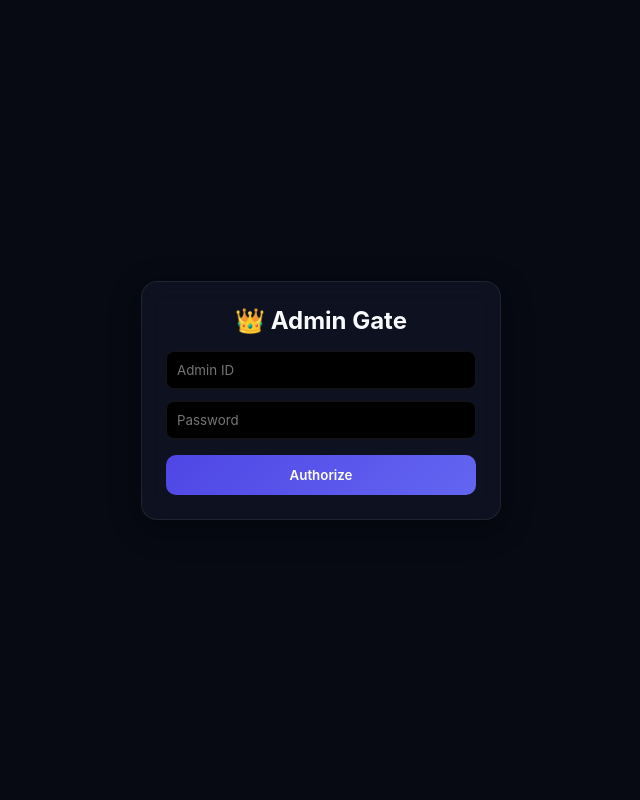
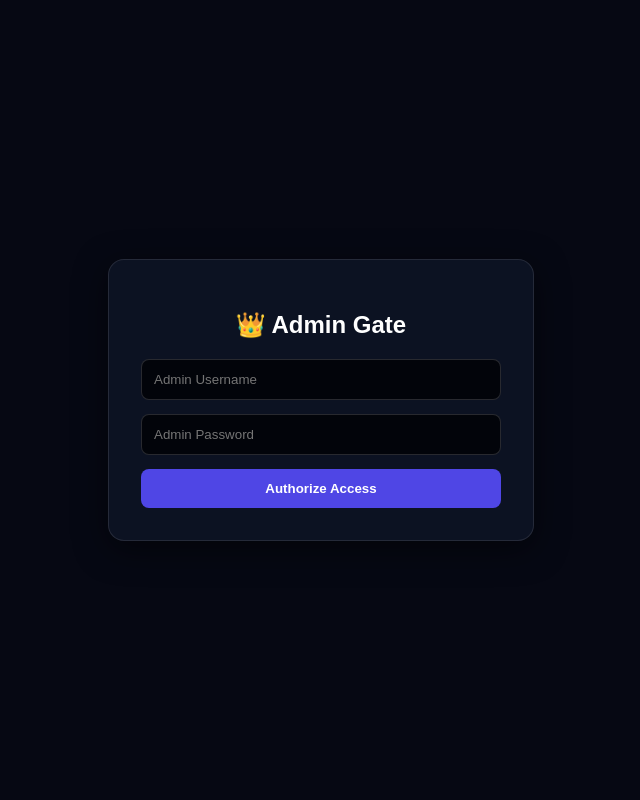
Before and after one commit to someshgamer123/ai-mart-x-web, a Flask app: template templates/admin_login.html in a window 1280 px wide. Shown: the whole page, without its empty margins (319-959 px from the left). Run offline with Flask 3, Linux system fonts and the light colour scheme; the template is opened without the code that fills it, so the values that code supplies are empty.

Commit message:
Update admin_login.html

```diff
--- a/templates/admin_login.html
+++ b/templates/admin_login.html
@@ -2,17 +2,55 @@
 <html lang="en">
 <head>
   <meta charset="UTF-8">
-  <title>Admin Authentication | Ai Mart X</title>
-  <link rel="stylesheet" href="{{ url_for('static', filename='css/style.css') }}">
-  <script src="{{ url_for('static', filename='js/security.js') }}"></script>
+  <title>Admin Login | Ai Mart X</title>
+  <style>
+    body {
+      background: #060813;
+      color: #fff;
+      font-family: sans-serif;
+      display: flex;
+      justify-content: center;
+      align-items: center;
+      min-height: 100vh;
+      margin: 0;
+    }
+    .card {
+      background: rgba(15, 20, 38, 0.85);
+      border: 1px solid rgba(255, 255, 255, 0.1);
+      border-radius: 16px;
+      padding: 32px;
+      width: 360px;
+      box-shadow: 0 8px 32px rgba(0,0,0,0.5);
+    }
+    input {
+      width: 100%;
+      padding: 12px;
+      margin-bottom: 14px;
+      background: #02040a;
+      border: 1px solid rgba(255,255,255,0.15);
+      color: #fff;
+      border-radius: 8px;
+      box-sizing: border-box;
+    }
+    .btn {
+      width: 100%;
+      padding: 12px;
+      background: #4f46e5;
+      color: #fff;
+      border: none;
+      border-radius: 8px;
+      font-weight: 700;
+      cursor: pointer;
+    }
+  </style>
 </head>
-<body style="display: flex; justify-content: center; align-items: center; min-height: 100vh;">
-  <div class="card" style="width: 360px;">
-    <h2 style="margin-bottom: 16px; text-align: center;">👑 Admin Gate</h2>
+<body>
+  <div class="card">
+    <h2 style="margin-bottom: 20px; text-align: center;">👑 Admin Gate</h2>
     <form method="POST">
-      <input type="text" name="username" placeholder="Admin ID" required style="width: 100%; padding: 10px; margin-bottom: 12px; background: #000; border: 1px solid var(--border-card); color: #fff; border-radius: 8px;">
-      <input type="password" name="password" placeholder="Password" required style="width: 100%; padding: 10px; margin-bottom: 16px; background: #000; border: 1px solid var(--border-card); color: #fff; border-radius: 8px;">
-      <button class="btn" style="width: 100%;">Authorize</button>
+      <input type="text" name="username" placeholder="Admin Username" required>
+      <input type="password" name="password" placeholder="Admin Password" required>
+      <button class="btn">Authorize Access</button>
     </form>
   </div>
 </body>
```
